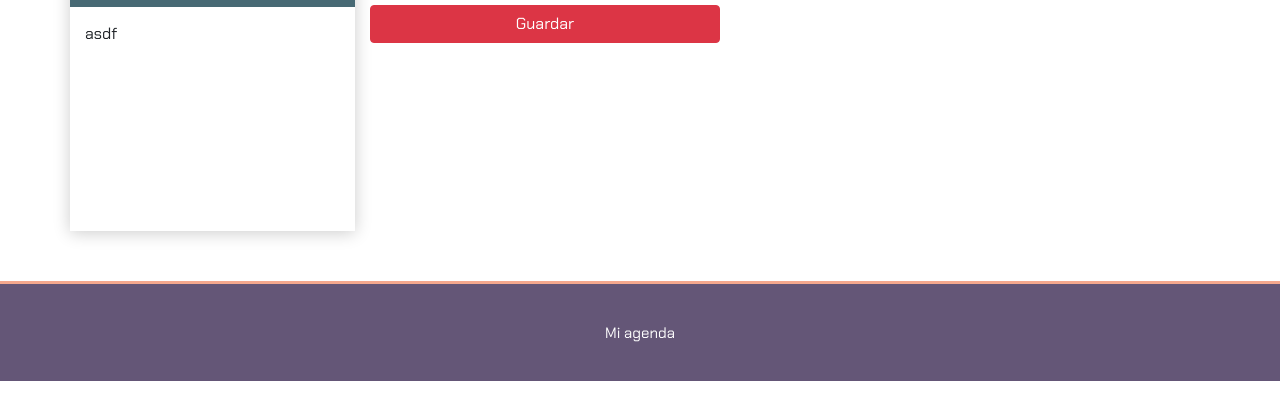
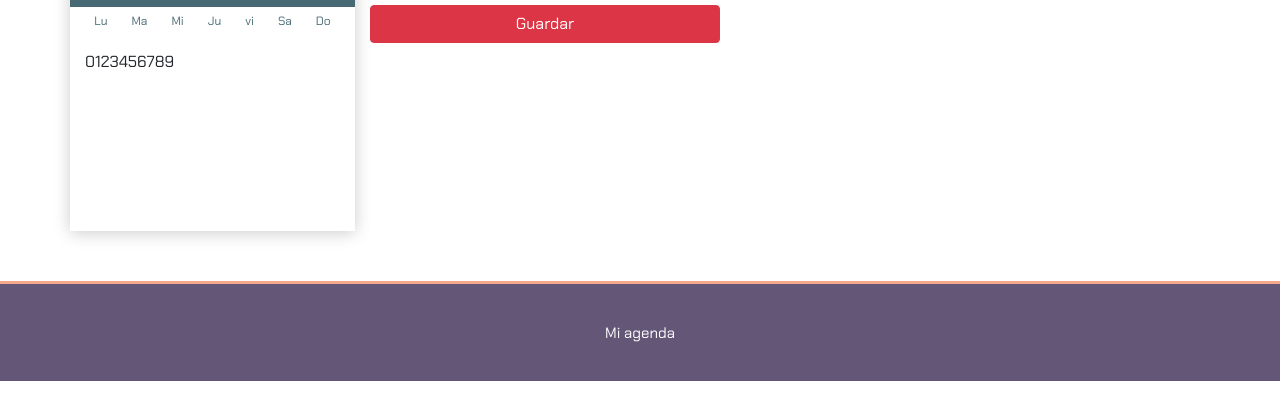
Before and after one commit to carrizoalice/scheduleApp, a plain HTML site: page index.html in a window 1280 px wide. Shown: the part 370-790 px from the top of the page. Drawn offline with nearby package versions, Linux system fonts and the light colour scheme.

Commit message:
calendar

```diff
--- a/css/styles.css
+++ b/css/styles.css
@@ -53,6 +53,7 @@
 
   .button-cal{
 	padding: 15px;
+	display: flex;
   }
   #calendar .calendar{
 	  padding: 0px;
@@ -61,3 +62,21 @@
   .day{
 	  font-size: 70px;
   }
+
+  .days-week {
+	  display: flex;
+	  font-size: 12px;
+	justify-content: center;
+  }
+
+  .days-week div{
+	  color: #476974;
+	  padding: 5px 12px 5px 12px;
+  }
+
+  @media (max-width: 480px) {
+	#calendar .calendar{
+		margin: 5px;
+	}
+
+}
--- a/index.html
+++ b/index.html
@@ -18,20 +18,29 @@
 	<div id="calendar">
 		<div class="container">
 			<div class="row">
-				<div class="calendar col-3">
+				<div class="calendar col-12 col-md-6 col-lg-3">
 					<div class="top-cal text-center">
 						<div class="date">
 						  <p><span class="day"></span><br><span class="month-year"></span></p>
 						</div>
 					</div>
-					<div class="button-cal">asdf</div>
+					<div class="days-week">
+						<div>Lu</div>
+						<div>Ma</div>
+						<div>Mi</div>
+						<div>Ju</div>
+						<div>vi</div>
+						<div>Sa</div>
+						<div>Do</div>
+					</div>
+					<div class="button-cal"></div>
 				</div>
-				<div class="col-4">
+				<div class="col-12 col-md-6 col-lg-4">
 					<label><strong>Crear nuevo evento</strong></label>
 					<textarea id="text" name="texto" rows="5" class="form-control w-100"></textarea>
 					<button type="button" id="btnSend" class="btn btn-danger mt-2 w-100">Guardar</button>
 				</div>
-				<div class="col-5">
+				<div class="col-12 col-md-6 col-lg-5">
 					<label><strong>Evento creado</strong></label>
 					<div id="put-event"></div>
 				</div>
--- a/script.js
+++ b/script.js
@@ -41,3 +41,9 @@
      document.getElementById('text').value = '';
 
 })
+
+
+
+for(let i = 0 ; i < 10; i++){
+    document.querySelector('.button-cal').innerHTML += '<div>'+i+'</div>';
+}
```
